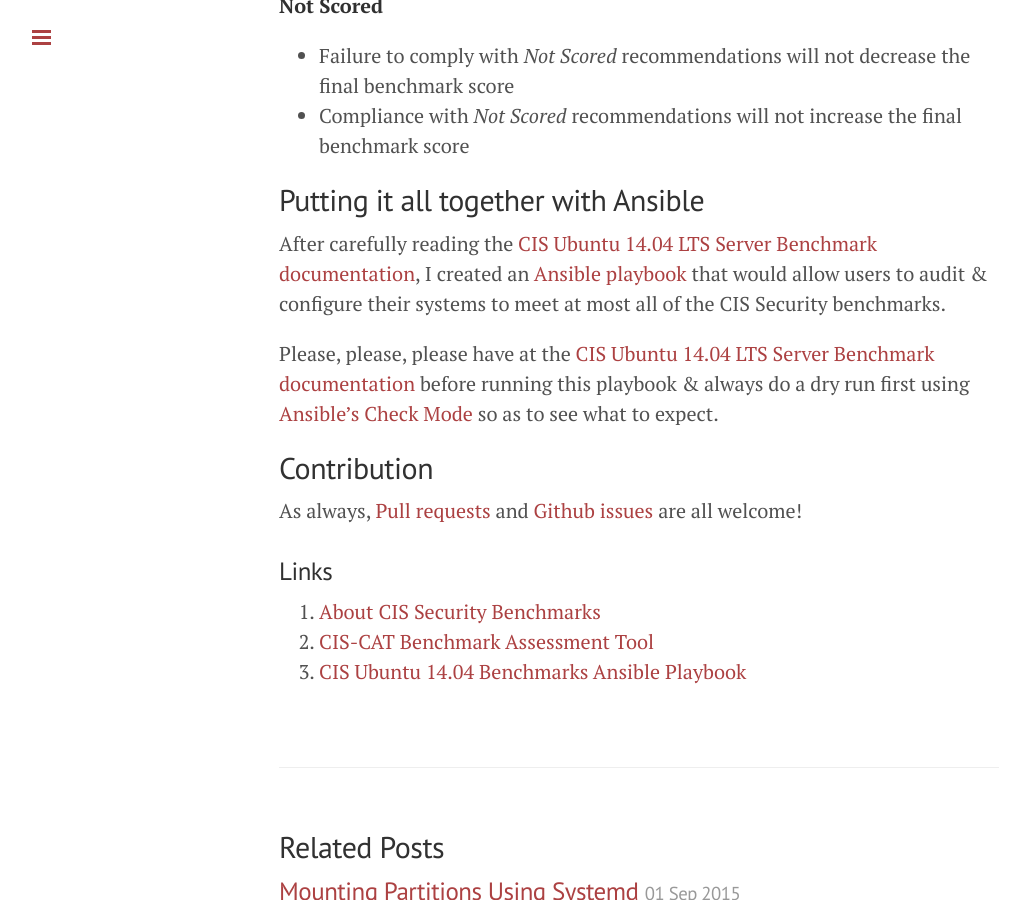
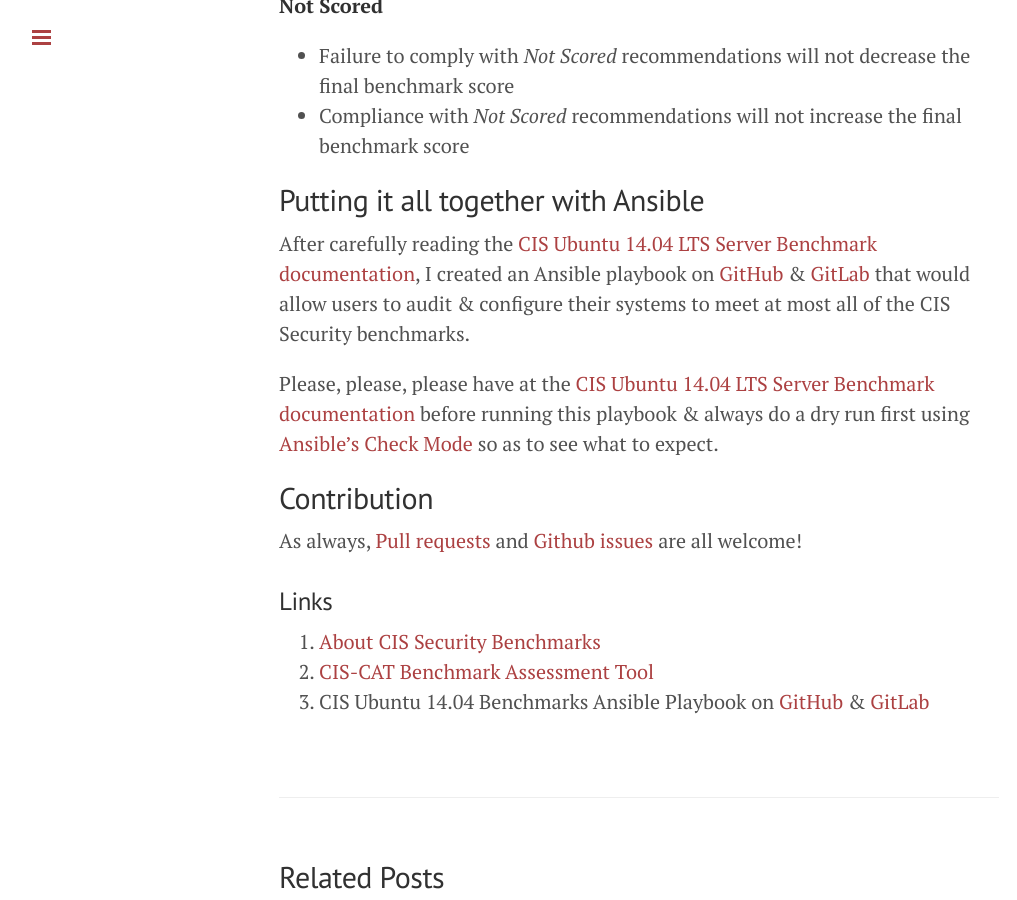
Before and after one commit to oguya/oguya.github.io, a Jekyll site: the page built from _posts/2015-08-16-ansible-cis-benchmarks-ubuntu.md, in a window 1280 px wide and 900 px high, scrolled down 1346 px. Shown: the whole window, without its empty margins (1-1018 px from the left). Built offline with Jekyll 4.4.1, drawn with Linux system fonts in a browser that asks for light colours; Markdown is read by kramdown in place of the engine named in the settings; comment, search, counter and statistics services are not loaded.

Commit message:
Add GitLab link for cis-ubuntu-14-ansible repo
Signed-off-by: James Oguya <oguyajames@gmail.com>

```diff
--- a/_posts/2015-08-16-ansible-cis-benchmarks-ubuntu.md
+++ b/_posts/2015-08-16-ansible-cis-benchmarks-ubuntu.md
@@ -45,7 +45,7 @@
 
 ## Putting it all together with Ansible
 
-After carefully reading the [CIS Ubuntu 14.04 LTS Server Benchmark documentation](https://benchmarks.cisecurity.org/downloads/show-single/?file=ubuntu1404.100), I created an [Ansible playbook](https://github.com/oguya/cis-ubuntu-14-ansible#ansible-playbook) that would allow users to audit & configure their systems to meet at most all of the CIS Security benchmarks.
+After carefully reading the [CIS Ubuntu 14.04 LTS Server Benchmark documentation](https://benchmarks.cisecurity.org/downloads/show-single/?file=ubuntu1404.100), I created an Ansible playbook on [GitHub](https://github.com/oguya/cis-ubuntu-14-ansible#ansible-playbook) & [GitLab](https://github.com/oguya/cis-ubuntu-14-ansible#ansible-playbook) that would allow users to audit & configure their systems to meet at most all of the CIS Security benchmarks.
 
 Please, please, please have at the [CIS Ubuntu 14.04 LTS Server Benchmark documentation](https://benchmarks.cisecurity.org/downloads/show-single/?file=ubuntu1404.100) before running this playbook & always do a dry run first using [Ansible's Check Mode](http://docs.ansible.com/playbooks_checkmode.html) so as to see what to expect.
 
@@ -55,4 +55,4 @@
 ### Links
 1. [About CIS Security Benchmarks](https://benchmarks.cisecurity.org/about/)
 2. [CIS-CAT Benchmark Assessment Tool](https://benchmarks.cisecurity.org/downloads/audit-tools/index.cfm#cis-cat)
-3. [CIS Ubuntu 14.04 Benchmarks Ansible Playbook](https://github.com/oguya/cis-ubuntu-14-ansible)
+3. CIS Ubuntu 14.04 Benchmarks Ansible Playbook on [GitHub](https://github.com/oguya/cis-ubuntu-14-ansible) & [GitLab](https://gitlab.com/oguya/cis-ubuntu-14-ansible)
```
